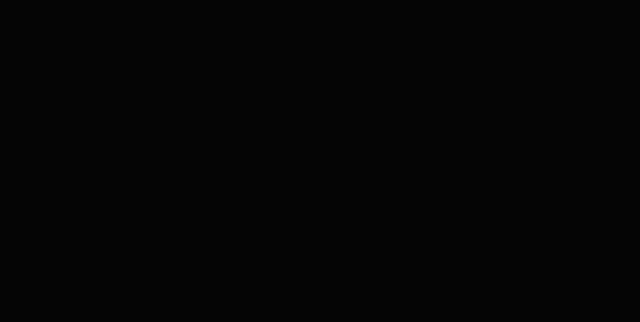
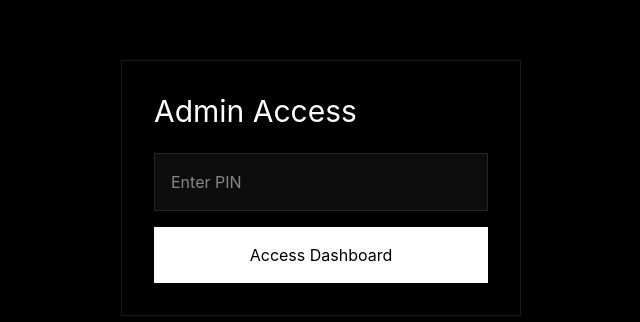
Before and after one commit to Ayat360/range-rover-specialist, a React (Vite) app: page /admin-login in a window 1280 px wide. Before the commit this address had no page. Shown: the part 212-534 px from the top of the page, without its empty margins (319-959 px from the left). Built offline with nearby package versions, Linux system fonts and the light colour scheme.

Commit message:
Added admin login route

```diff
--- a/src/components/AdminDashboard.jsx
+++ b/src/components/AdminDashboard.jsx
@@ -1,9 +1,13 @@
 import { useEffect, useState } from "react"
+import { Navigate } from "react-router-dom"
 import gsap from "gsap"
 
 export default function AdminDashboard() {
 
   const [appointments, setAppointments] = useState([])
+
+  const isAdmin =
+    sessionStorage.getItem("adminAuth") === "true"
 
   // FETCH DATA
   const fetchAppointments = async () => {
@@ -13,6 +17,7 @@ export default function AdminDashboard() {
       const res = await fetch(
         `${import.meta.env.VITE_API_URL}/api/appointments`
       )
+
       const data = await res.json()
 
       setAppointments(data)
@@ -53,10 +58,14 @@ useEffect(() => {
       }
     )
 
-  // CLEANUP
     return () => clearInterval(interval)
 
   }, [])
+
+  // SECURITY CHECK
+  if (!isAdmin) {
+    return <Navigate to="/admin-login" />
+  }
 
 
   return (
--- /dev/null
+++ b/src/components/AdminLogin.jsx
@@ -0,0 +1,68 @@
+import { useState } from "react"
+import { useNavigate } from "react-router-dom"
+
+export default function AdminLogin() {
+
+  const [pin, setPin] = useState("")
+  const navigate = useNavigate()
+
+  const handleLogin = async () => {
+
+    const res = await fetch(
+      `${import.meta.env.VITE_API_URL}/api/admin/login`,
+      {
+        method: "POST",
+        headers: {
+          "Content-Type": "application/json"
+        },
+        body: JSON.stringify({ pin })
+      }
+    )
+
+    const data = await res.json()
+
+    if (data.success) {
+
+      sessionStorage.setItem("adminAuth", "true")
+
+      navigate("/admin")
+
+    } else {
+
+      alert("Wrong PIN")
+
+    }
+
+  }
+
+  return (
+
+    <div className="min-h-screen bg-black flex items-center justify-center">
+
+      <div className="w-[400px] border border-white/10 p-8">
+
+        <h1 className="text-3xl text-white mb-6">
+          Admin Access
+        </h1>
+
+        <input
+          type="password"
+          placeholder="Enter PIN"
+          value={pin}
+          onChange={(e) => setPin(e.target.value)}
+          className="w-full p-4 bg-[#0d0d0d] text-white border border-white/10"
+        />
+
+        <button
+          onClick={handleLogin}
+          className="w-full mt-4 py-4 bg-white text-black"
+        >
+          Access Dashboard
+        </button>
+
+      </div>
+
+    </div>
+
+  )
+}
--- a/src/main.jsx
+++ b/src/main.jsx
@@ -6,12 +6,14 @@ import "./index.css";
 
 import App from "./App.jsx";
 import AdminDashboard from "./components/AdminDashboard.jsx";
+import AdminLogin from "./components/AdminLogin"
 
 createRoot(document.getElementById("root")).render(
   <StrictMode>
     <BrowserRouter>
       <Routes>
         <Route path="/" element={<App />} />
+        <Route path="/admin-login" element={<AdminLogin />} />
         <Route path="/admin" element={<AdminDashboard />} />
       </Routes>
     </BrowserRouter>
```
Also changed, not shown: 1 other file (tests, documents, lock files or other folders). Lines whose indentation alone changed are shown as unchanged.
